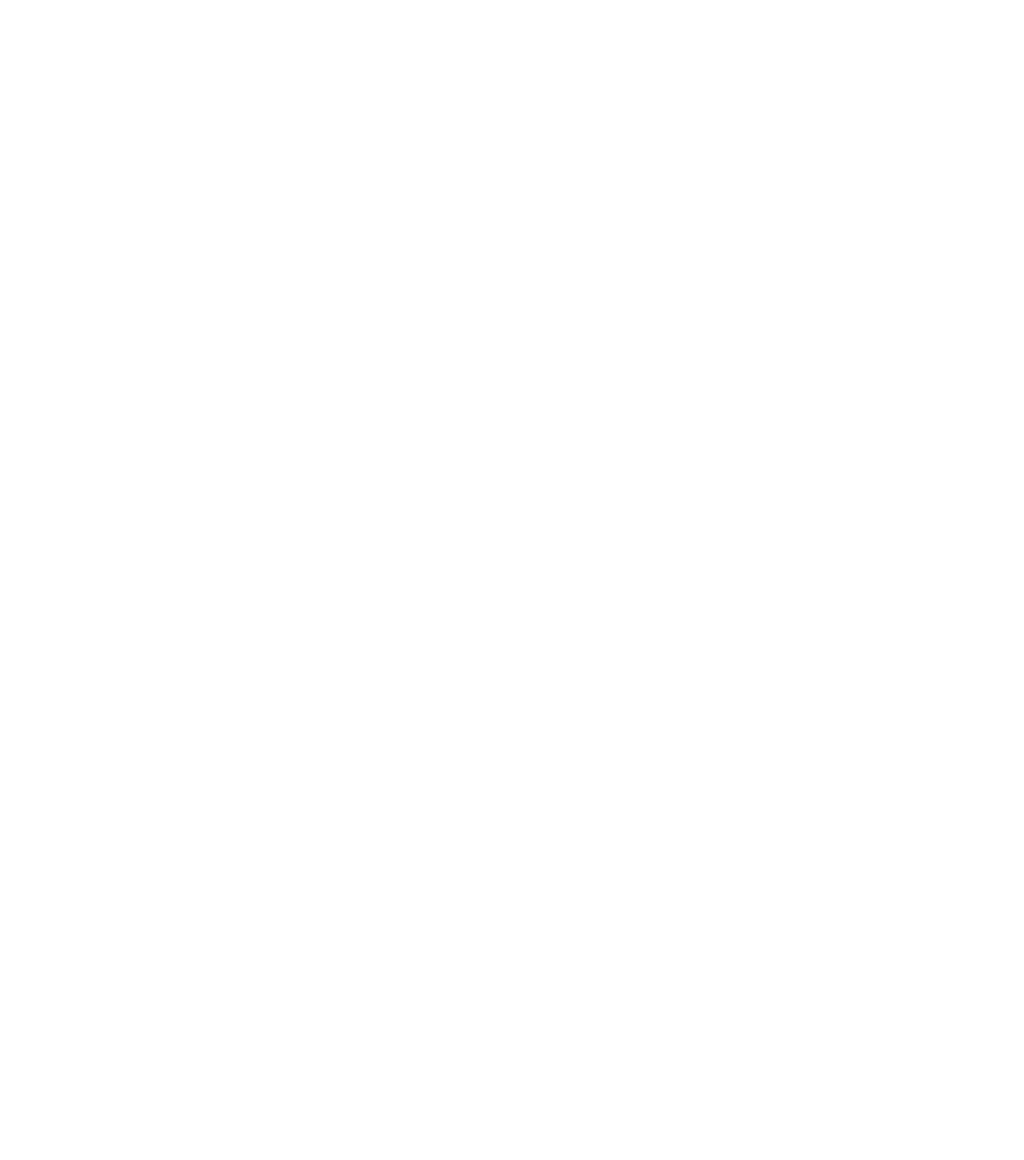
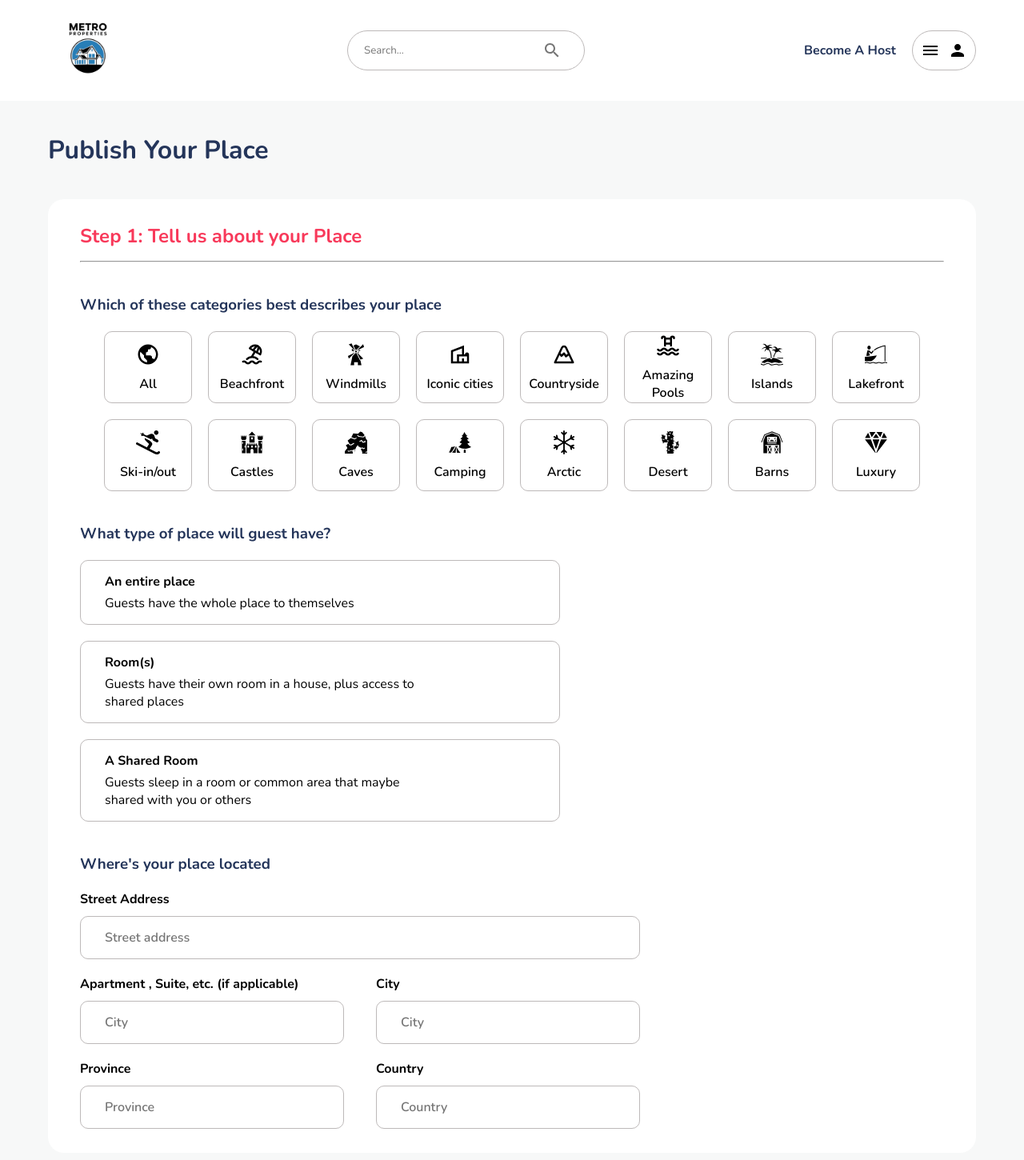
Before and after one commit to ford69/myairbnb, a React (Create React App) app in the folder client/: page /create-listing in a window 1280 px wide. Before the commit this address had no page. Shown: the top 1450 px of the page at 80% size. Before the commit the page ends 800 px from the top, so only its background shows below. Built offline with nearby package versions, Linux system fonts and the light colour scheme.

Commit message:
Create Listing

```diff
--- a/client/src/App.js
+++ b/client/src/App.js
@@ -3,6 +3,7 @@ import './App.css';
 import HomePage from './pages/HomePage';
 import LoginPage from './pages/LoginPage';
 import RegisterPage from './pages/RegisterPage';
+import CreateListing from './pages/CreateListing';
 
 function App() {
   return (
@@ -12,6 +13,8 @@ function App() {
           <Route path="/" element={<HomePage />} />
           <Route path="/register" element={<RegisterPage />} />
           <Route path="/login" element={<LoginPage />} />
+          <Route path="/create-listing" element={<CreateListing />} />
+
          </Routes>
       </BrowserRouter>
     </div>
--- a/client/src/components/Navbar.jsx
+++ b/client/src/components/Navbar.jsx
@@ -9,7 +9,7 @@ import { Link } from "react-router-dom";
 import { setLogout } from "../redux/state";
 
 
-export const Navbar = () => {
+ const Navbar = () => {
   const [dropdownMenu, setDropdownMenu] = useState(false);
 
   const user = useSelector((state) => state.user);
@@ -71,7 +71,9 @@ export const Navbar = () => {
                 }}>Log Out</Link>
             </div>
             )}
+
       </div>
     </div>
   );
 };
+export default Navbar;
--- /dev/null
+++ b/client/src/pages/CreateListing.jsx
@@ -0,0 +1,95 @@
+import "../styles/CreateListing.scss";
+import Navbar from "../components/Navbar";
+import { categories, types } from "../data";
+
+const CreateListing = () => {
+  return (
+    <>
+      <Navbar />
+
+      <div className="create-listing">
+        <h1>Publish Your Place</h1>
+        <form>
+          <div className="create-listing_step1">
+            <h2>Step 1: Tell us about your Place</h2>
+            <hr />
+            <h3>Which of these categories best describes your place</h3>
+            <div className="category-list">
+              {categories.map((item, index) => (
+                <div className="category" key={index}>
+                  <div className="category_icon">{item.icon}</div>
+                  <p>{item.label}</p>
+                </div>
+              ))}
+            </div>
+
+            <h3>What type of place will guest have?</h3>
+            <div className="type-list">
+              {types?.map((item, index) => (
+                <div className="type">
+                  <div className="type_text">
+                    <h4>{item.name}</h4>
+                    <p>{item.description}</p>
+                  </div>
+                </div>
+              ))}
+            </div>
+            <h3>Where's your place located</h3>
+            <div className="full">
+              <div className="location">
+                <p>Street Address</p>
+                <input
+                  type="text"
+                  placeholder="Street address"
+                  name="streetAddress"
+                  required
+                />
+              </div>
+            </div>
+
+            <div className="half">
+              <div className="location">
+                <p>Apartment , Suite, etc. (if applicable)</p>
+                <input
+                  type="text"
+                  placeholder="City"
+                  name="aptSuite"
+                  required
+                />
+              </div>
+
+              <div className="location">
+                <p>City</p>
+                <input type="text" placeholder="City" name="city" required />
+              </div>
+            </div>
+
+            <div className="half">
+              <div className="location">
+                <p>Province</p>
+                <input
+                  type="text"
+                  placeholder="Province"
+                  name="province"
+                  required
+                />
+              </div>
+
+              <div className="location">
+                <p>Country</p>
+                <input
+                  type="text"
+                  placeholder="Country"
+                  name="country"
+                  required
+                />
+              </div>
+            </div>
+          </div>
+        </form>
+      </div>
+    </>
+  );
+};
+
+export default CreateListing;
--- a/client/src/pages/HomePage.jsx
+++ b/client/src/pages/HomePage.jsx
@@ -1,5 +1,5 @@
 import React from "react";
-import { Navbar } from "../components/Navbar";
+import  Navbar  from "../components/Navbar";
 import { Slide } from "../components/Slide";
 import { Categories } from "../components/Categories";
 
--- /dev/null
+++ b/client/src/styles/CreateListing.scss
@@ -0,0 +1,390 @@
+@import "../styles/variables.scss";
+@import "../styles/breakpoints.scss";
+
+.create-listing {
+  background-color: $lightgrey;
+  padding: 40px 60px 120px;
+
+  @include mm {
+    padding: 40px 20px;
+  }
+
+  h1 {
+    color: $blue;
+  }
+
+  &_step1 {
+    background-color: white;
+    padding: 30px 40px;
+    border-radius: 20px;
+    margin-top: 40px;
+
+    @include sm {
+      padding: 30px 20px;
+    }
+
+    h2 {
+      color: $pinkred;
+    }
+
+    hr {
+      margin: 15px 0 25px;
+    }
+
+    h3 {
+      margin: 40px 0 20px;
+      color: $blue;
+    }
+
+    .category-list {
+      display: flex;
+      justify-content: center;
+      align-items: center;
+      flex-wrap: wrap;
+      gap: 20px;
+      padding: 0 20px;
+
+      @include lg {
+        padding: 0 20px;
+      }
+
+      @include md {
+        padding: 0;
+      }
+
+      .category {
+        display: flex;
+        flex-direction: column;
+        justify-content: center;
+        align-items: center;
+        width: 110px;
+        height: 90px;
+        border: 1px solid $grey;
+        border-radius: 10px;
+        cursor: pointer;
+        transition: 0.2s ease;
+
+        &_icon {
+          font-size: 30px;
+          color: black;
+        }
+
+        p {
+          font-weight: 600;
+          text-align: center;
+          color: black;
+        }
+
+        &:hover {
+          border: 2px solid $pinkred;
+          background-color: $lightgrey;
+        }
+      }
+
+      .selected {
+        border: 2px solid $pinkred;
+        background-color: $lightgrey;
+      }
+    }
+
+    .type-list {
+      display: flex;
+      flex-direction: column;
+      gap: 20px;
+
+      .type {
+        display: flex;
+        justify-content: space-between;
+        align-items: center;
+        max-width: 600px;
+        padding: 15px 30px;
+        border: 1px solid $grey;
+        border-radius: 10px;
+        cursor: pointer;
+        transition: 0.3s ease;
+
+        &_text {
+          max-width: 400px;
+
+          h4 {
+            margin-bottom: 5px;
+          }
+        }
+
+        &_icon {
+          font-size: 30px;
+        }
+
+        &:hover {
+          border: 2px solid $pinkred;
+          background-color: $lightgrey;
+        }
+      }
+
+      .selected {
+        border: 2px solid $pinkred;
+        background-color: $lightgrey;
+      }
+    }
+
+    .full {
+      max-width: 700px;
+    }
+
+    .half {
+      max-width: 700px;
+      display: grid;
+      grid-template-columns: 1fr 1fr;
+      gap: 40px;
+
+      @include ml {
+        display: flex;
+        flex-direction: column;
+        gap: 0;
+      }
+    }
+
+    .location {
+      p {
+        font-weight: 700;
+        margin: 20px 0 10px;
+      }
+      input {
+        border: 1px solid $grey;
+        padding: 15px 30px;
+        border-radius: 10px;
+        font-size: 16px;
+        font-weight: 600;
+        width: 100%;
+
+        &:focus {
+          outline: none;
+        }
+      }
+    }
+
+    .basics {
+      display: flex;
+      flex-wrap: wrap;
+      gap: 40px;
+
+      .basic {
+        display: flex;
+        align-items: center;
+        gap: 30px;
+        padding: 15px;
+        border: 1px solid $grey;
+        border-radius: 10px;
+
+        p {
+          font-weight: 600;
+        }
+
+        &_count {
+          display: flex;
+          align-items: center;
+          gap: 9px;
+          font-size: 20px;
+        }
+      }
+    }
+  }
+
+  &_step2 {
+    background-color: white;
+    padding: 30px 40px;
+    border-radius: 20px;
+    margin-top: 40px;
+
+    @include sm {
+      padding: 30px 20px;
+    }
+
+    h2 {
+      color: $pinkred;
+    }
+
+    hr {
+      margin: 15px 0 25px;
+    }
+
+    h3 {
+      margin: 40px 0 20px;
+      color: $blue;
+    }
+
+    .amenities {
+      display: flex;
+      flex-wrap: wrap;
+      gap: 20px;
+
+      .facility {
+        display: flex;
+        flex-direction: column;
+        justify-content: center;
+        align-items: center;
+        width: 200px;
+        height: 90px;
+        border: 1px solid $grey;
+        border-radius: 10px;
+        cursor: pointer;
+        transition: 0.2s ease;
+
+        &_icon {
+          font-size: 30px;
+        }
+
+        p {
+          font-weight: 600;
+        }
+
+        &:hover {
+          border: 2px solid $pinkred;
+          background-color: $lightgrey;
+        }
+      }
+
+      .selected {
+        border: 2px solid $pinkred;
+        background-color: $lightgrey;
+      }
+    }
+
+    .photos {
+      display: flex;
+      flex-wrap: wrap;
+      gap: 15px;
+
+      .photo {
+        position: relative;
+        width: 250px;
+        height: 150px;
+        cursor: move;
+
+        img {
+          width: 100%;
+          height: 100%;
+        }
+
+        button {
+          position: absolute;
+          right: 0;
+          top: 0;
+          padding: 3px;
+          border: none;
+          background-color: rgba(255, 255, 255, 0.8);
+          font-size: 20px;
+          cursor: pointer;
+
+          &:hover {
+            color: $pinkred;
+          }
+        }
+      }
+
+      label {
+        display: flex;
+        flex-direction: column;
+        justify-content: center;
+        align-items: center;
+        cursor: pointer;
+        border: 1px dashed $grey;
+
+        .icon {
+          font-size: 60px;
+        }
+
+        p {
+          font-weight: 600;
+          text-align: center;
+        }
+      }
+
+      .together {
+        width: 250px;
+        height: 150px;
+      }
+
+      .alone {
+        padding: 40px 100px;
+        border-radius: 10px;
+
+        @include mm {
+          padding: 40px 80px;
+        }
+
+        @include sm {
+          padding: 40px 30px;
+        }
+      }
+    }
+
+    .title {
+      input {
+        border: 1px solid $grey;
+        padding: 15px 30px;
+        border-radius: 10px;
+        font-size: 16px;
+        font-weight: 600;
+        width: 100%;
+
+        &:focus {
+          outline: none;
+        }
+      }
+    }
+
+    .description {
+      p {
+        font-weight: 700;
+        margin: 20px 0 10px;
+      }
+
+      input,
+      textarea {
+        border: 1px solid $grey;
+        padding: 15px 30px;
+        border-radius: 10px;
+        font-size: 16px;
+        font-weight: 600;
+        width: 600px;
+
+        @include ml {
+          width: 450px;
+        }
+
+        @include md {
+          width: 350px;
+        }
+
+        @include sm {
+          width: 280px;
+        }
+
+        &:focus {
+          outline: none;
+        }
+      }
+
+      span {
+        font-size: 25px;
+        font-weight: 700;
+        margin-right: 20px;
+      }
+
+      .price {
+        width: 200px;
+      }
+    }
+  }
+
+  .submit_btn {
+    margin-top: 40px;
+
+    @include buttonStyle;
+
+    &:hover {
+      box-shadow: 0 0 10px 3px rgb(117, 117, 117);
+    }
+  }
+}
```
